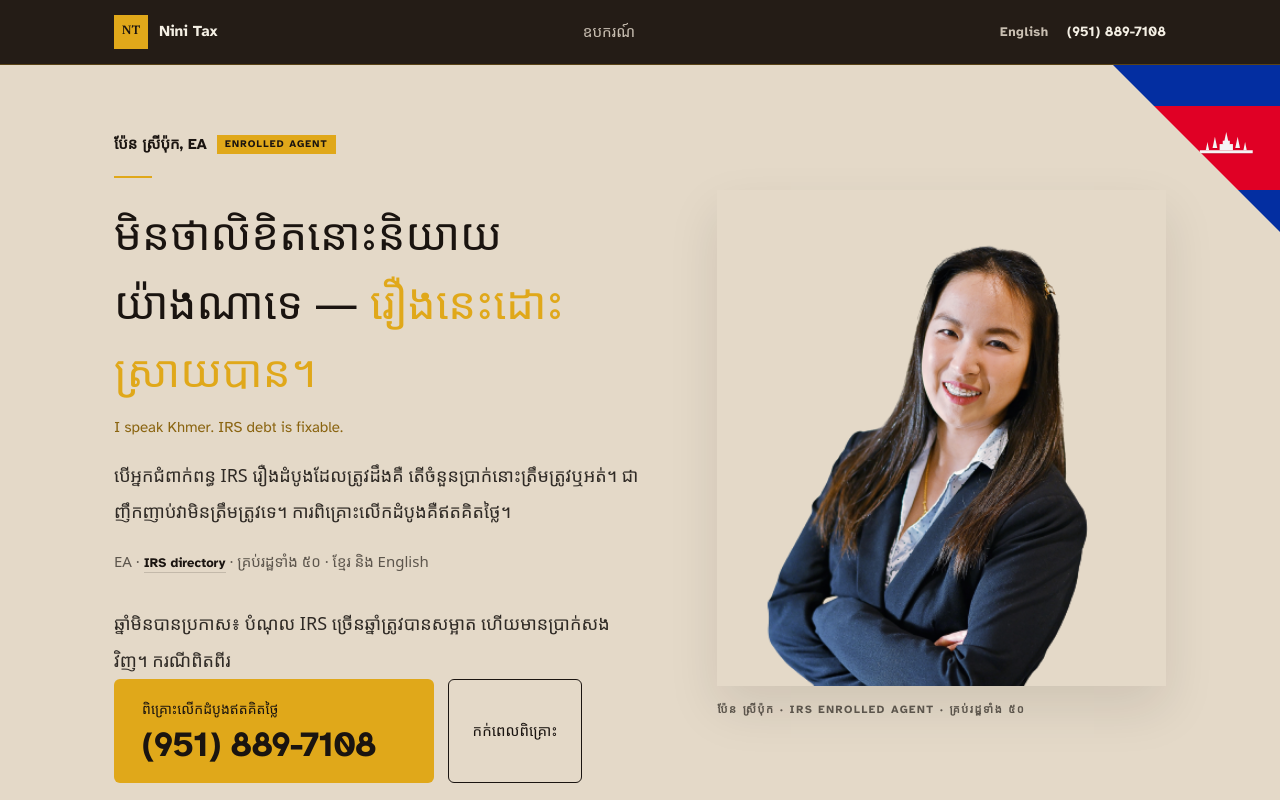
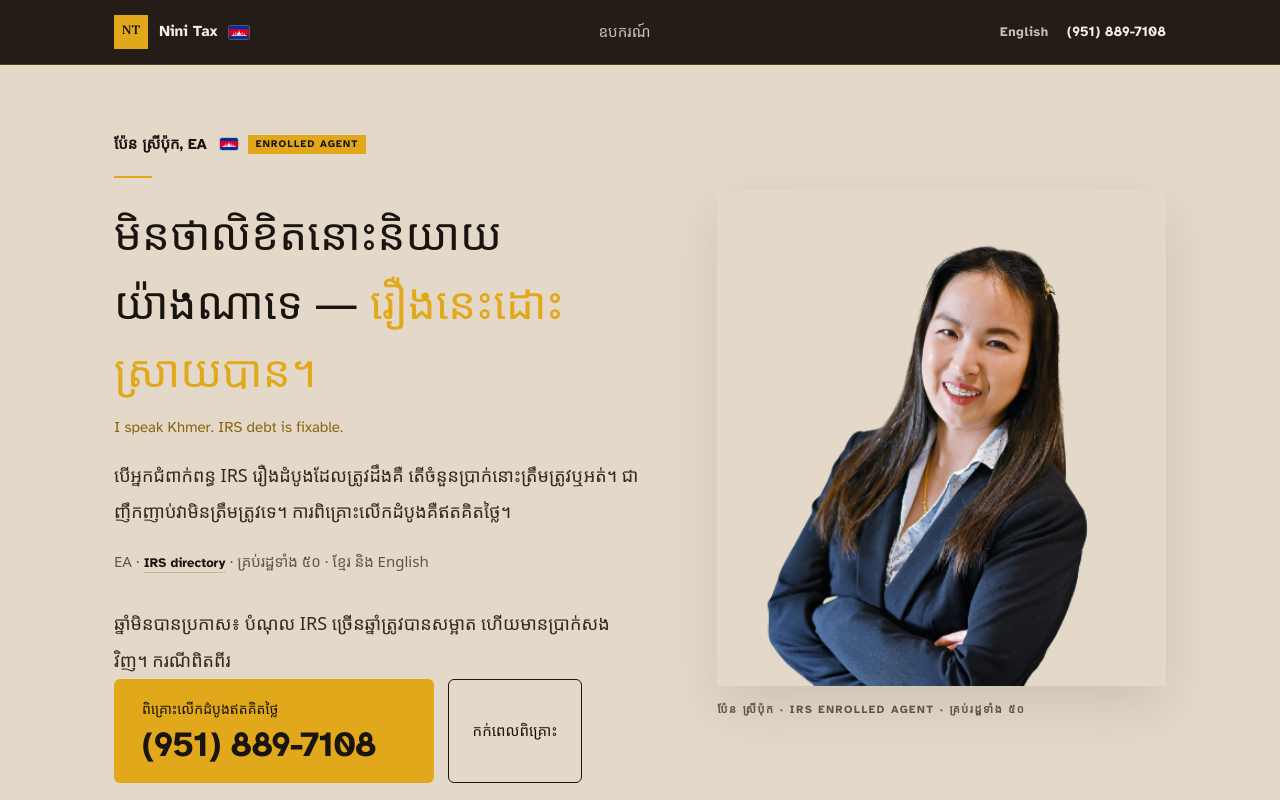
Before and after one commit to Real-Chhai/nini-tax-preview, a plain HTML site: page khmer.html in a window 1280 px wide. Shown: the top 800 px of the page. Drawn offline with Linux system fonts and the light colour scheme; a script that the page names is missing; a web font is replaced by a local one.

Commit message:
Flag: tiny nav mark, drop corner triangle.

```diff
--- a/khmer.html
+++ b/khmer.html
@@ -282,37 +282,18 @@ html[lang="km"] .tool__q{text-transform:none;letter-spacing:.03em;font-weight:50
   .picks{grid-template-columns:1fr}
 }
 
-.kh-corner{
-  position:fixed;
-  top:64px;
-  right:0;
-  width:168px;
-  height:168px;
-  z-index:30;
-  pointer-events:none;
-  clip-path:polygon(0 0,100% 0,100% 100%);
-  background:linear-gradient(#032EA1 0 25%,#E00025 25% 75%,#032EA1 75%);
-}
-.kh-corner svg{
-  position:absolute;
-  top:32%;
-  right:11%;
-  width:42%;
-  height:auto;
-  display:block;
-  filter:drop-shadow(0 1px 0 rgba(0,0,0,.12));
-}
-@media(max-width:860px){
-  .kh-corner{top:58px;width:min(48vw,196px);height:min(48vw,196px)}
-}
+
+.kh-flag{display:inline-block;width:18px;height:12px;flex:none;border-radius:2px;vertical-align:middle;box-shadow:0 0 0 1px rgba(26,20,16,.16)}
+.nav__lang{display:inline-flex;align-items:center;gap:.4rem}
+.kicker .kh-flag{margin-left:.15rem;box-shadow:0 0 0 1px rgba(26,20,16,.14)}
+.mark .kh-flag{width:20px;height:13px;box-shadow:0 0 0 1px rgba(244,239,228,.28)}
 
 </style>
 </head>
 <body>
-<div class="kh-corner" aria-hidden="true"><svg xmlns="http://www.w3.org/2000/svg" viewBox="0 0 36 24" focusable="false"><g fill="#F4F4F4"><path d="M4.5 16.4h27v1.6h-27z"/><path d="M18 7.1l1.55 7.2h-3.1z"/><path d="M12.2 9.6l1.2 5.7h-2.4z"/><path d="M23.8 9.6l1.2 5.7h-2.4z"/><path d="M8.4 12.2l.85 4.2H7.55z"/><path d="M27.6 12.2l.85 4.2h-1.7z"/><rect x="14.6" y="13.3" width="6.8" height="3.1"/><rect x="16.2" y="11.6" width="3.6" height="1.7"/></g></svg></div>
 
 <nav class="nav"><div class="wrap nav__in">
-  <a href="#top" class="mark"><span class="mark__n">NT</span><span class="mark__w">Nini Tax</span></a>
+  <a href="#top" class="mark"><span class="mark__n">NT</span><span class="mark__w">Nini Tax</span><svg class="kh-flag" xmlns="http://www.w3.org/2000/svg" viewBox="0 0 36 24" aria-hidden="true" focusable="false"><rect width="36" height="24" fill="#032EA1"/><rect y="6" width="36" height="12" fill="#E00025"/><g fill="#F4F4F4"><path d="M4.5 16.4h27v1.6h-27z"/><path d="M18 7.1l1.55 7.2h-3.1z"/><path d="M12.2 9.6l1.2 5.7h-2.4z"/><path d="M23.8 9.6l1.2 5.7h-2.4z"/><path d="M8.4 12.2l.85 4.2H7.55z"/><path d="M27.6 12.2l.85 4.2h-1.7z"/><rect x="14.6" y="13.3" width="6.8" height="3.1"/><rect x="16.2" y="11.6" width="3.6" height="1.7"/></g></svg></a>
   <div class="nav__links">
     <a href="#tools">ឧបករណ៍</a>
   </div>
@@ -325,7 +306,7 @@ html[lang="km"] .tool__q{text-transform:none;letter-spacing:.03em;font-weight:50
 <header class="hero" id="top">
   <div class="wrap hero__grid">
     <div>
-      <p class="kicker">ប៉ែន ស្រីប៉ុក, EA <span class="ea">Enrolled Agent</span></p>
+      <p class="kicker">ប៉ែន ស្រីប៉ុក, EA <svg class="kh-flag" xmlns="http://www.w3.org/2000/svg" viewBox="0 0 36 24" aria-hidden="true" focusable="false"><rect width="36" height="24" fill="#032EA1"/><rect y="6" width="36" height="12" fill="#E00025"/><g fill="#F4F4F4"><path d="M4.5 16.4h27v1.6h-27z"/><path d="M18 7.1l1.55 7.2h-3.1z"/><path d="M12.2 9.6l1.2 5.7h-2.4z"/><path d="M23.8 9.6l1.2 5.7h-2.4z"/><path d="M8.4 12.2l.85 4.2H7.55z"/><path d="M27.6 12.2l.85 4.2h-1.7z"/><rect x="14.6" y="13.3" width="6.8" height="3.1"/><rect x="16.2" y="11.6" width="3.6" height="1.7"/></g></svg> <span class="ea">Enrolled Agent</span></p>
       <hr class="rule">
       <h1>មិនថាលិខិតនោះនិយាយយ៉ាងណាទេ — <em>រឿងនេះដោះស្រាយបាន។</em></h1>
       <p class="en-line" lang="en">I speak Khmer. IRS debt is fixable.</p>
```
Also changed, not shown: index.html (+5 -25 lines).
